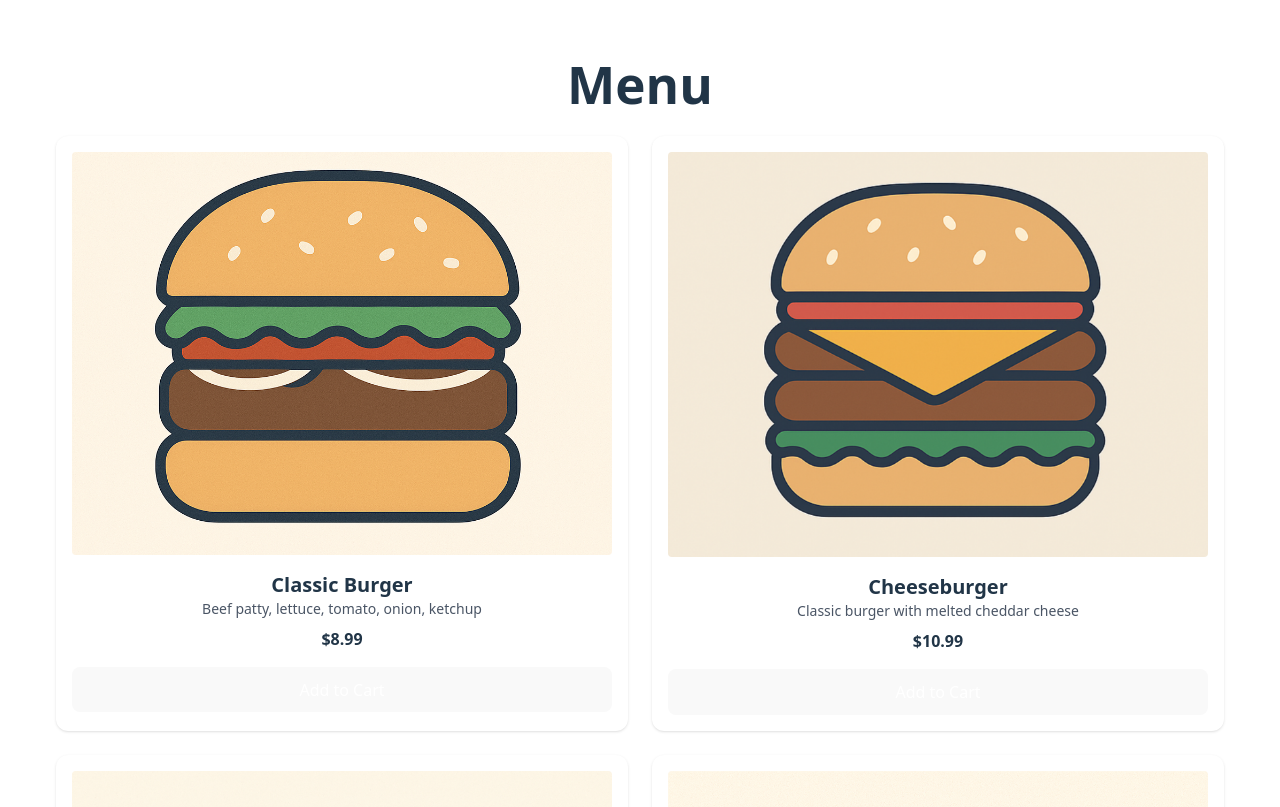
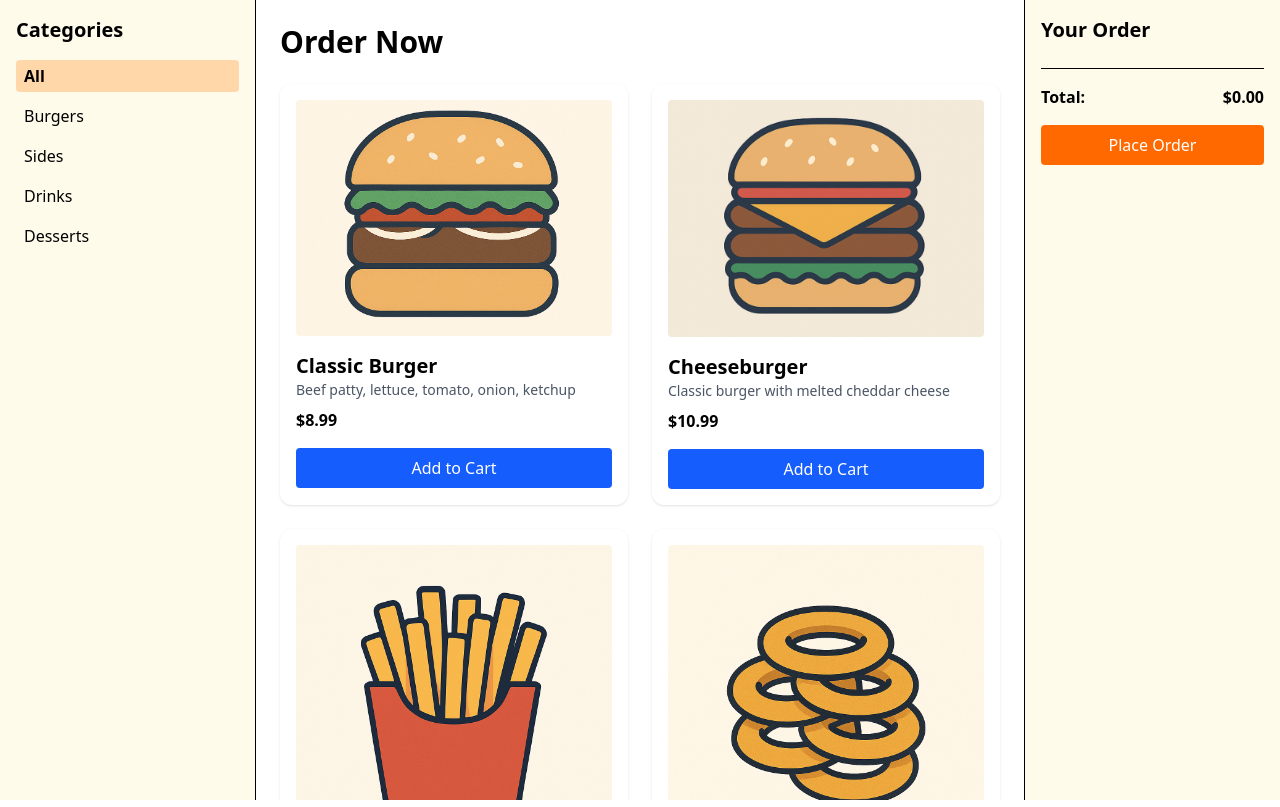
Before and after one commit to tlaze/pos-project, a Vue app: page / in a window 1280 px wide. Shown: the top 807 px of the page. Built offline with nearby package versions, Linux system fonts and the light colour scheme.

Commit message:
added filtered item categories and add to cart adds price total

```diff
--- a/src/main.js
+++ b/src/main.js
@@ -1,5 +1,4 @@
 import { createApp } from 'vue'
-import './style.css'
 import App from './App.vue'
 import './assets/tailwind.css';
 import router from './router';
--- a/src/router/index.js
+++ b/src/router/index.js
@@ -1,6 +1,4 @@
 import { createRouter, createWebHistory } from "vue-router";
-// import MenuView from './views/MenuView.vue';
-// import CheckoutView from './views/CheckoutView.vue';
 import MenuView from '../views/MenuView.vue'
 import CheckoutView from '../views/CheckoutView.vue'
 
--- a/src/style.css
+++ /dev/null
@@ -1,79 +0,0 @@
-:root {
-  font-family: system-ui, Avenir, Helvetica, Arial, sans-serif;
-  line-height: 1.5;
-  font-weight: 400;
-
-  color-scheme: light dark;
-  color: rgba(255, 255, 255, 0.87);
-  background-color: #242424;
-
-  font-synthesis: none;
-  text-rendering: optimizeLegibility;
-  -webkit-font-smoothing: antialiased;
-  -moz-osx-font-smoothing: grayscale;
-}
-
-a {
-  font-weight: 500;
-  color: #646cff;
-  text-decoration: inherit;
-}
-a:hover {
-  color: #535bf2;
-}
-
-body {
-  margin: 0;
-  display: flex;
-  place-items: center;
-  min-width: 320px;
-  min-height: 100vh;
-}
-
-h1 {
-  font-size: 3.2em;
-  line-height: 1.1;
-}
-
-button {
-  border-radius: 8px;
-  border: 1px solid transparent;
-  padding: 0.6em 1.2em;
-  font-size: 1em;
-  font-weight: 500;
-  font-family: inherit;
-  background-color: #1a1a1a;
-  cursor: pointer;
-  transition: border-color 0.25s;
-}
-button:hover {
-  border-color: #646cff;
-}
-button:focus,
-button:focus-visible {
-  outline: 4px auto -webkit-focus-ring-color;
-}
-
-.card {
-  padding: 2em;
-}
-
-#app {
-  max-width: 1280px;
-  margin: 0 auto;
-  padding: 2rem;
-  text-align: center;
-}
-
-@media (prefers-color-scheme: light) {
-  :root {
-    color: #213547;
-    background-color: #ffffff;
-  }
-  a:hover {
-    color: #747bff;
-  }
-  button {
-    background-color: #f9f9f9;
-  }
-}
--- a/src/views/MenuView.vue
+++ b/src/views/MenuView.vue
@@ -1,22 +1,79 @@
 <template>
-  <div class="p-6">
-    <h1 class="text-3xl font-bold mb-6">Menu</h1>
-    <div class="grid grid-cols-1 sm:grid-cols-2 gap-6">
+  <div class="flex h-screen">
+    <!-- Sidebar Categories -->
+    <aside class="w-1/5 bg-amber-50 p-4 space-y-4 border-r">
+      <h2 class="text-xl font-bold mb-4">Categories</h2>
+      <ul class="space-y-2">
+        <li v-for="cat in categories" :key="cat">
+          <button
+            @click="selectedCategory = cat"
+            class="w-full text-left px-2 py-1 rounded hover:font-semibold"
+            :class="selectedCategory === cat ? 'bg-orange-200 font-bold' : ''"
+          >
+          {{ cat }}
+        </button>
+      </li>
+      </ul>
+    </aside>
+
+    <!-- Menu Grid -->
+    <main class="w-3/5 p-6 overflow-y-auto">
+      <h1 class="text-3xl font-bold mb-6">Order Now</h1>
+      <div class="grid grid-cols-2 gap-6">
       <MenuCard
-        v-for="item in menuItems"
+        v-for="item in filteredItems"
         :key="item.id"
         :item="item"
         @add-to-cart="handleAddToCart"
       />
-    </div>
+      </div>
+    </main>
+
+    <!-- Cart Sidebar -->
+    <aside class="w-1/5 bg-amber-50 p-4 border-l">
+      <h2 class="text-xl font-bold mb-4">Your Order</h2>
+      <ul class="space-y-2">
+        <li v-for="item in cart" :key="item.id" class="flex justify-between">
+          <span>{{ item.name }}</span>
+          <span>${{ item.price.toFixed(2) }}</span>
+        </li>
+      </ul>
+      <div class="mt-6 border-t pt-4">
+        <div class="flex justify-between font-bold">
+          <span>Total:</span>
+          <span>${{ total.toFixed(2) }}</span>
+        </div>
+        <button
+          class="w-full mt-4 bg-orange-500 text-white py-2 rounded hover:bg-orange-600"
+        >
+          Place Order
+        </button>
+      </div>
+    </aside>
   </div>
 </template>
 
 <script setup>
+import { ref, computed } from 'vue';
 import { menuItems } from '../data/menu';
 import MenuCard from '../components/MenuCard.vue';
 
+const cart = ref([]);
+const selectedCategory = ref('All');
+
+const categories = ['All', 'Burgers', 'Sides', 'Drinks', 'Desserts'];
+
 function handleAddToCart(item) {
-  console.log('Add to cart:', item.name);
+  console.log(item.name + " added to cart")
+  cart.value.push(item);
 }
+
+const filteredItems = computed(() => {
+  if (selectedCategory.value === 'All') return menuItems;
+  return menuItems.filter(item => item.category === selectedCategory.value);
+});
+
+const total = computed(() =>
+  cart.value.reduce((sum, item) => sum + item.price, 0)
+);
 </script>
```
